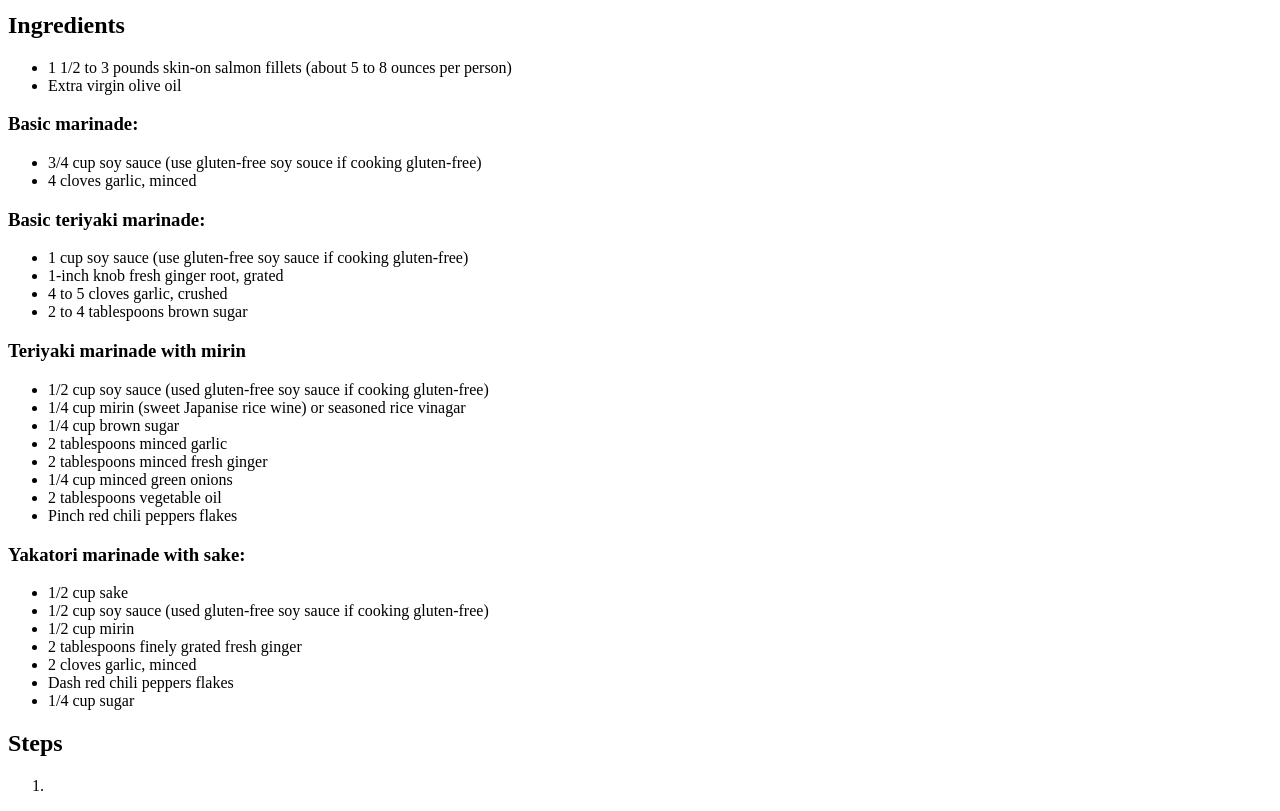
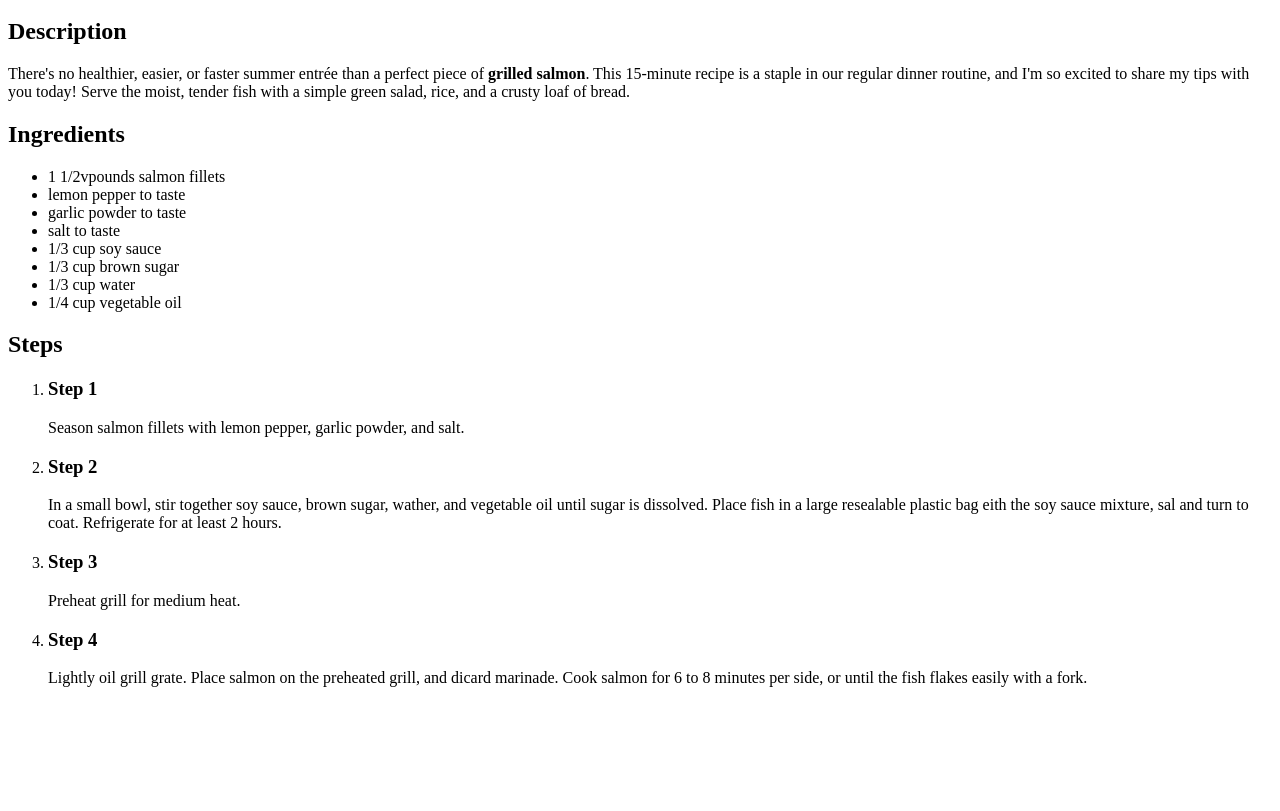
Before and after one commit to josegomez221/odin-recipies, a plain HTML site: page recipes/recipe1.html in a window 1280 px wide. Shown: the part 495-1306 px from the top of the page. After the commit the page ends 1198 px from the top, so only its background shows below. Drawn offline with Linux system fonts and the light colour scheme.

Commit message:
add nav menu and finished salmon recipe

```diff
--- a/recipes/recipe1.html
+++ b/recipes/recipe1.html
@@ -7,10 +7,15 @@
     <title>Grilled Salmon</title>
 </head>
 <body>
+    <nav>
+        <ul>
+            <li><a href="../index.html">Home</a></li>
+        </ul>
+    </nav>
     <h1>Grilled Salmon</h1>
 
         <div>
-            <img src="../img/Salmon.jpg" alt="Delicious Grilled Salmon">
+            <img src="../img/Salmon.jpg" alt="Delicious Grilled Salmon" width="500" height="auto">
             <a href='https://www.freepik.com/photos/food' target="_blank" rel="noopener noreferrer">Food photo created by Racool_studio - www.freepik.com</a>
         </div>
 
@@ -20,52 +25,34 @@
     <h2>Ingredients</h2>
 
         <ul>
-            <li>1 1/2 to 3 pounds skin-on salmon fillets (about 5 to 8 ounces per person)</li>
-            <li>Extra virgin olive oil</li>
+            <li>1 1/2vpounds salmon fillets</li>
+            <li>lemon pepper to taste</li>
+            <li>garlic powder to taste</li>
+            <li>salt to taste</li>
+            <li>1/3 cup soy sauce</li>
+            <li>1/3 cup brown sugar</li>
+            <li>1/3 cup water</li>
+            <li>1/4 cup vegetable oil</li>
         </ul>
-
-    <h3>Basic marinade:</h3>
-        <ul>
-            <li>3/4 cup soy sauce (use gluten-free soy souce if cooking gluten-free)</li>
-            <li>4 cloves garlic, minced</li>
-        </ul>
-
-    <h3>Basic teriyaki marinade:</h3>
-        <ul>
-            <li>1 cup soy sauce (use gluten-free soy sauce if cooking gluten-free)</li>
-            <li>1-inch knob fresh ginger root, grated</li>
-            <li>4 to 5 cloves garlic, crushed</li>
-            <li>2 to 4 tablespoons brown sugar</li>
-        </ul>
-
-    <h3>Teriyaki marinade with mirin</h3>
-        <ul>
-            <li>1/2 cup soy sauce (used gluten-free soy sauce if cooking gluten-free)</li>
-            <li>1/4 cup mirin (sweet Japanise rice wine) or seasoned rice vinagar</li>
-            <li>1/4 cup brown sugar</li>
-            <li>2 tablespoons minced garlic</li>
-            <li>2 tablespoons minced fresh ginger</li>
-            <li>1/4 cup minced green onions</li>
-            <li>2 tablespoons vegetable oil</li>
-            <li>Pinch red chili peppers flakes</li>
-        </ul>
-
-    <h3>Yakatori marinade with sake:</h3>
-        <ul>
-            <li>1/2 cup sake</li>
-            <li>1/2 cup soy sauce (used gluten-free soy sauce if cooking gluten-free)</li>
-            <li>1/2 cup mirin</li>
-            <li>2 tablespoons finely grated fresh ginger</li>
-            <li>2 cloves garlic, minced</li>
-            <li>Dash red chili peppers flakes</li>
-            <li>1/4 cup sugar</li>
-        </ul>
-
-
 
     <h2>Steps</h2>
     <ol>
-        <li></li>
+        <li>
+            <h3>Step 1</h3>
+            <p>Season salmon fillets with lemon pepper, garlic powder, and salt.</p>
+        </li>
+        <li>
+            <h3>Step 2</h3>
+            <p>In a small bowl, stir together soy sauce, brown sugar, wather, and vegetable oil until sugar is dissolved. Place fish in a large resealable plastic bag eith the soy sauce mixture, sal and turn to coat. Refrigerate for at least 2 hours.</p>
+        </li>
+        <li>
+            <h3>Step 3</h3>
+            <p>Preheat grill for medium heat.</p>
+        </li>
+        <li>
+            <h3>Step 4</h3>
+            <p>Lightly oil grill grate. Place salmon on the preheated grill, and dicard marinade. Cook salmon for 6 to 8 minutes per side, or until the fish flakes easily with a fork.</p>
+        </li>
     </ol>
 </body>
 </html>
```
Also changed, not shown: index.html (+6 -4 lines).
